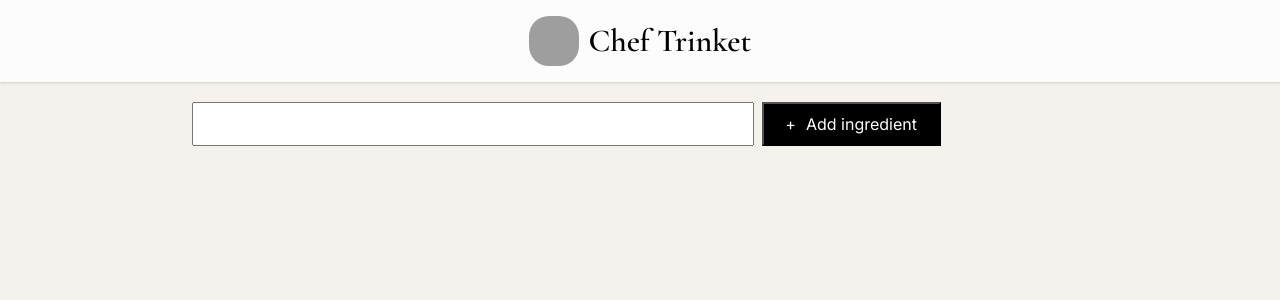
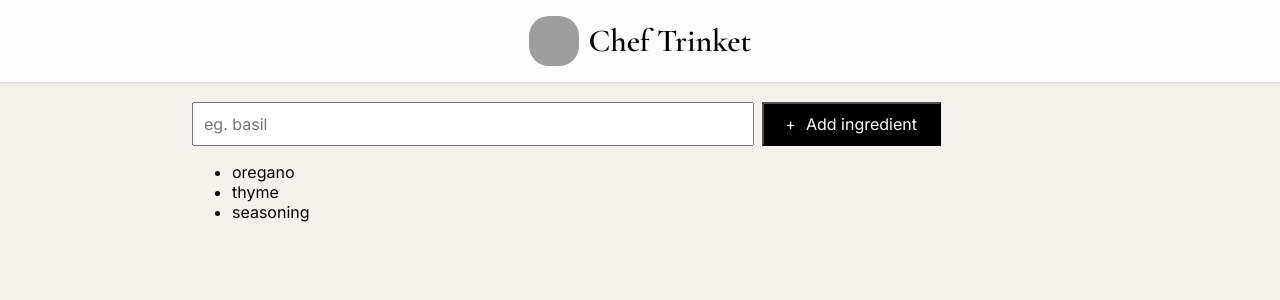
Before and after one commit to AllanRono1/ChefTrinket, a React (Vite) app: page / in a window 1280 px wide. Shown: the top 300 px of the page. Built offline with nearby package versions, Linux system fonts and the light colour scheme; grey boxes are pictures that could not be loaded; a web font is replaced by a local one.

Commit message:
Added functionality to perform a POST method

```diff
--- a/src/App.css
+++ b/src/App.css
@@ -29,6 +29,7 @@ header {
   width: 60%;
   margin-right: 0.5rem;
   font-family: "inter";
+  font-size: 100%;
 }
 
 .input-container > button {
--- a/src/App.jsx
+++ b/src/App.jsx
@@ -1,17 +1,42 @@
 import { useState } from 'react'
+import React from 'react'
 import Header from './components/Header'
 import './App.css'
 
 function App() {
 
+  const [ingredientsList, setIngredientsList] = React.useState(["oregano", "thyme", "seasoning"])
+  const list = ingredientsList.map((item) => {
+    return <li>{item}</li>
+  })
+
+  function addIngredient() {
+    setIngredientsList([...ingredientsList], newItem)
+    setNewItem()
+  }
+
+  function handleClick(event) {
+    event.preventDefault()
+    const formEl = event.currentTarget
+    const formData = new FormData(formEl)
+    const input = formData.get('input')
+    console.log(input)
+    formEl.reset()
+  }
+
   return (
     <>
       <Header />
       <main>
-        <div className='input-container'>
-          <input type="text" />
+        <form onSubmit={handleClick} method="POST" className='input-container'>
+          <input type="text"
+          placeholder='eg. basil'
+          name='input'/>
           <button>Add ingredient</button>
-        </div>
+        </form>
+        <ul>
+          {list}
+        </ul>
       </main>
     </>
   )
```
